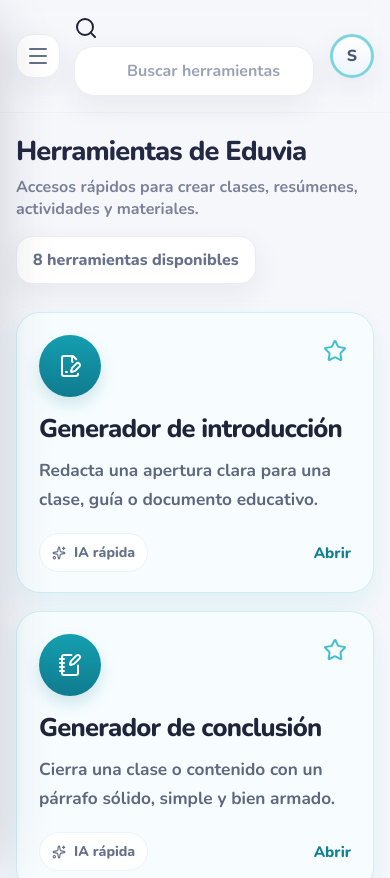
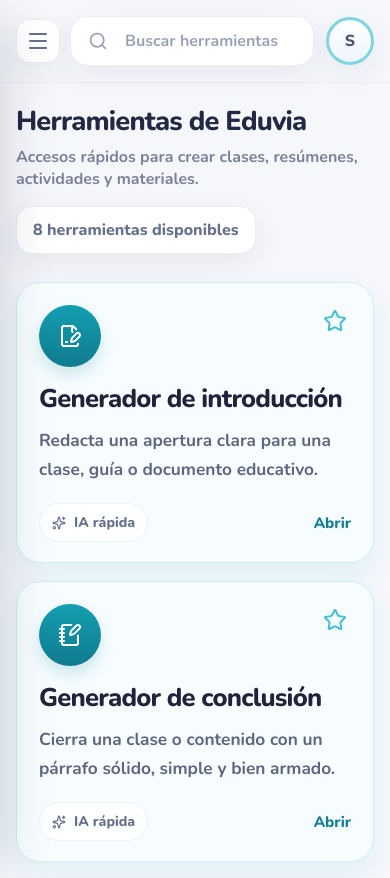
Before and after one commit to sdorignac-a11y/Eduvia, a website: page herramientas.html in a window 390 px wide. Shown: the top 878 px of the page. Drawn offline with nearby package versions, Linux system fonts and the light colour scheme.

Commit message:
Update herramientas.html

```diff
--- a/herramientas.html
+++ b/herramientas.html
@@ -17,7 +17,6 @@
       --bg:#f6f7fb;
       --sidebar:#ffffff;
       --surface:#ffffff;
-      --surface-2:#fbfbfe;
       --line:#ececf3;
       --line-soft:#f2f3f8;
       --text:#20243a;
@@ -26,7 +25,6 @@
       --brand:#1fb8c9;
       --brand-dark:#1498a8;
       --brand-soft:#e9fbfd;
-      --brand-soft-2:#f3fdff;
 
       --active-bg:#eff0fa;
       --active-text:#167f9c;
@@ -40,11 +38,6 @@
 
       --shadow:0 10px 30px rgba(31, 42, 68, .07);
       --shadow-soft:0 8px 22px rgba(25,35,68,.04);
-
-      --radius-xl:26px;
-      --radius-lg:20px;
-      --radius-md:16px;
-      --radius-sm:12px;
     }
 
     *{
@@ -53,7 +46,7 @@
       padding:0;
     }
 
-    html,body{
+    html, body{
       width:100%;
       min-height:100%;
       font-family:"Nunito", system-ui, sans-serif;
@@ -215,7 +208,7 @@
       display:flex;
       align-items:center;
       justify-content:space-between;
-      gap:16px;
+      gap:18px;
       padding:18px 26px;
       background:rgba(246,247,251,.88);
       backdrop-filter:blur(10px);
@@ -225,18 +218,17 @@
     .topbar-left{
       display:flex;
       align-items:center;
-      gap:14px;
+      flex:1;
       min-width:0;
-      flex:1;
     }
 
     .menu-btn{
+      display:none;
       width:48px;
       height:48px;
       background:white;
       border:1px solid var(--line);
       border-radius:16px;
-      display:grid;
       place-items:center;
       color:#667089;
       box-shadow:var(--shadow);
@@ -251,19 +243,19 @@
 
     .search-wrap{
       position:relative;
-      flex:1;
-      max-width:820px;
+      width:100%;
+      max-width:920px;
       min-width:0;
     }
 
-    .search-wrap i{
+    .search-icon{
       position:absolute;
       left:18px;
       top:50%;
       transform:translateY(-50%);
-      width:18px;
-      height:18px;
-      color:#98a1b5;
+      width:20px;
+      height:20px;
+      color:#97a0b4;
       pointer-events:none;
     }
 
@@ -273,7 +265,7 @@
       border:1px solid var(--line);
       background:white;
       border-radius:20px;
-      padding:0 20px 0 52px;
+      padding:0 20px 0 54px;
       color:var(--text);
       outline:none;
       font-weight:700;
@@ -294,9 +286,8 @@
     .topbar-right{
       display:flex;
       align-items:center;
-      gap:12px;
+      justify-content:center;
       flex-shrink:0;
-      position:relative;
     }
 
     .profile-wrap{
@@ -304,8 +295,8 @@
     }
 
     .profile-trigger{
-      width:50px;
-      height:50px;
+      width:56px;
+      height:56px;
       border-radius:50%;
       border:3px solid #7ed5de;
       background:linear-gradient(180deg, #ffffff 0%, #eef5ff 100%);
@@ -325,7 +316,7 @@
 
     .profile-menu{
       position:absolute;
-      top:62px;
+      top:66px;
       right:0;
       width:260px;
       background:white;
@@ -631,6 +622,11 @@
         transform:translateX(0);
       }
 
+      .menu-btn{
+        display:grid;
+        margin-right:12px;
+      }
+
       .tools-grid{
         grid-template-columns:repeat(2, minmax(0, 1fr));
       }
@@ -643,6 +639,7 @@
     @media (max-width:640px){
       .topbar{
         padding:16px;
+        gap:12px;
       }
 
       .content{
@@ -664,12 +661,19 @@
 
       .search-input{
         height:50px;
+        border-radius:18px;
       }
 
-      .menu-btn,
       .profile-trigger{
+        width:48px;
+        height:48px;
+      }
+
+      .menu-btn{
         width:44px;
         height:44px;
+        border-radius:14px;
+        margin-right:10px;
       }
 
       .profile-menu{
@@ -737,7 +741,7 @@
           </button>
 
           <div class="search-wrap">
-            <i data-lucide="search"></i>
+            <i class="search-icon" data-lucide="search"></i>
             <input
               id="searchInput"
               class="search-input"
```
